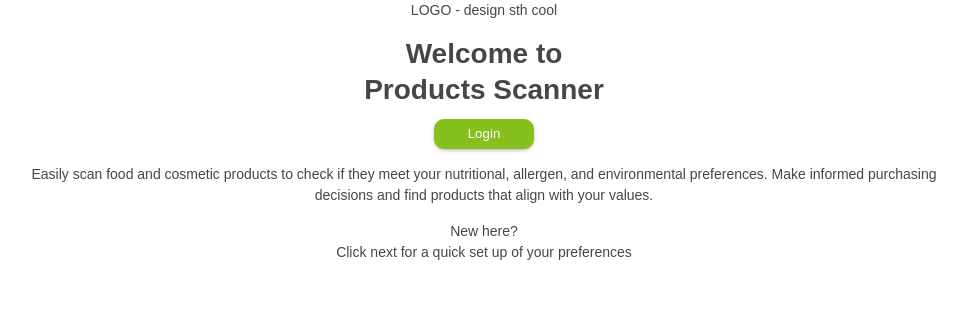
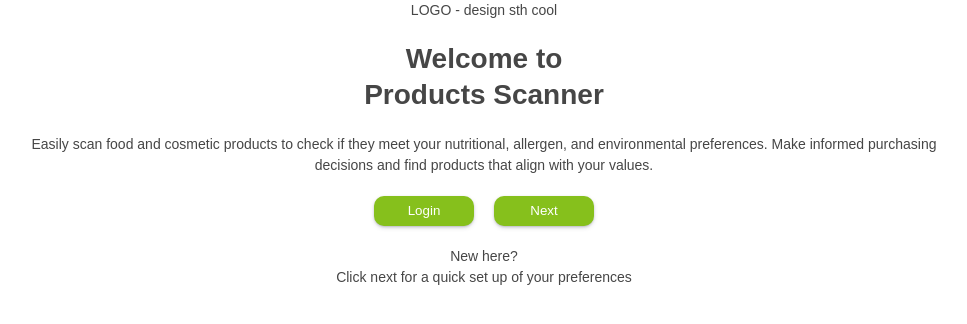
Before and after one commit to Eyal-donut/NutriScan-client, a React (Create React App) app: page / in a window 1280 px wide. Shown: the top 324 px of the page, without its empty margins (156-1123 px from the left). Built offline with nearby package versions, Linux system fonts and the light colour scheme.

Commit message:
welcome-page

```diff
--- a/src/components/Button/Button.module.css
+++ b/src/components/Button/Button.module.css
@@ -4,7 +4,7 @@
     box-shadow: var(--btn-box-shadow);
     border-radius: 10px;
     color: var(--sec-text-color);
-    margin-top: 1rem;
+    margin: var(--prim-margin-top) 1rem 0;
     border: none;
     background: var(--main-theme-color);
 }
--- /dev/null
+++ b/src/components/ButtonWrap/ButtonWrap.js
@@ -0,0 +1,6 @@
+import classes from './ButtonWrap.module.css'
+
+const ButtonWrap = ({ className, children }) => {
+  return <div className={`${classes.buttonWrap} ${className}`}>{children}</div>;
+};
+export default ButtonWrap
--- /dev/null
+++ b/src/components/ButtonWrap/ButtonWrap.module.css
@@ -0,0 +1,5 @@
+.buttonWrap {
+  display: flex;
+  justify-content: center;
+  align-items: center;
+}
--- a/src/constants/styleConstants.css
+++ b/src/constants/styleConstants.css
@@ -12,4 +12,5 @@
 
     --navbar-box-shadow: rgba(100, 100, 111, 0.2) 0px 7px 29px 0px;
     --btn-box-shadow: rgba(50, 50, 93, 0.25) 0px 2px 5px -1px, rgba(0, 0, 0, 0.3) 0px 1px 3px -1px;
+    --prim-margin-top: 2rem;
 }
--- a/src/index.css
+++ b/src/index.css
@@ -32,11 +32,11 @@ a {
 }
 
 h1 {
-  margin-top: 1.5rem;
+  margin-top: var(--prim-margin-top);
   line-height: 1.3;
   font-size: 2.8rem;
 }
 
 p {
-  margin-top: 1.5rem;
+  margin-top: var(--prim-margin-top);
 }
--- a/src/pages/WelcomePage/WelcomePage.js
+++ b/src/pages/WelcomePage/WelcomePage.js
@@ -1,7 +1,7 @@
 import ContentWrap from "../../components/ContentWrap/ContentWrap.js";
 import constants from "../../constants/constants.js";
-import Button from "../../components/Button/Button.js"
-import classes from "./WelcomePage.module.css";
+import Button from "../../components/Button/Button.js";
+import ButtonWrap from "../../components/ButtonWrap/ButtonWrap.js";
 
 const WelcomePage = () => {
   return (
@@ -13,13 +13,20 @@ const WelcomePage = () => {
           <br />
           {constants.APP_NAME}
         </h1>
-        <Button text='Login'/>
         <p>
           Easily scan food and cosmetic products to check if they meet your
           nutritional, allergen, and environmental preferences. Make informed
           purchasing decisions and find products that align with your values.
         </p>
-        <p>New here?<br/>Click next for a quick set up of your preferences</p>
+        <ButtonWrap>
+          <Button text="Login" />
+          <Button text="Next" />
+        </ButtonWrap>
+        <p>
+          New here?
+          <br />
+          Click next for a quick set up of your preferences
+        </p>
       </ContentWrap>
     </>
   );
```
